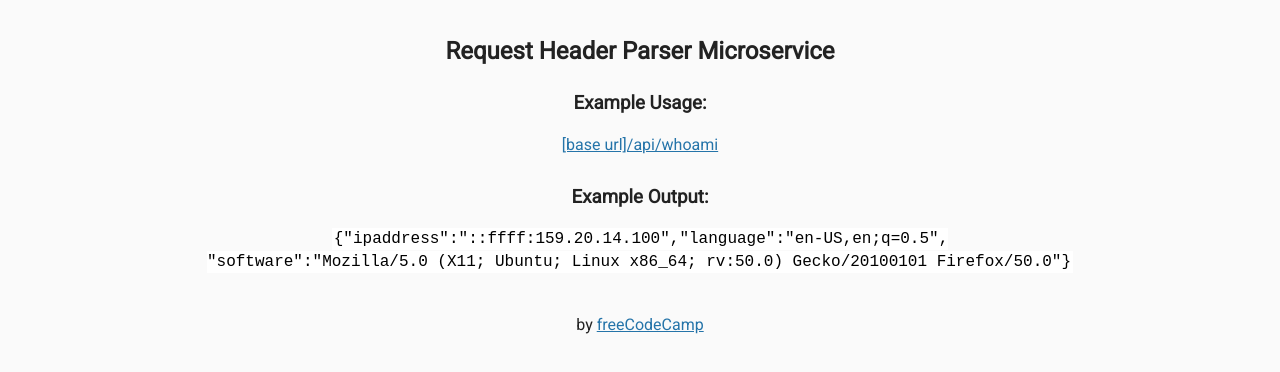
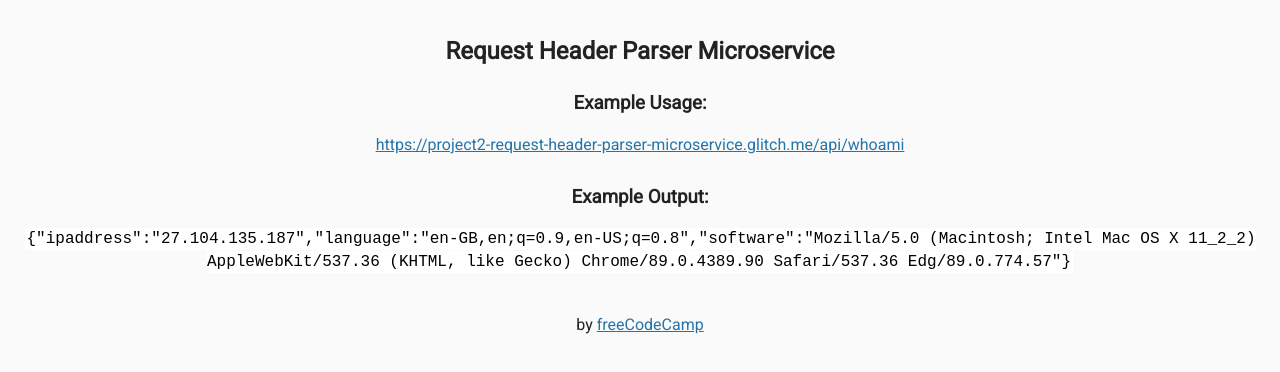
Before and after one commit to jiunndar/Microservices-Projects-Request-Header-Parser-Microservice, a website: page views/index.html in a window 1280 px wide. Drawn offline with Linux system fonts and the light colour scheme; files that its build step writes are made by us from their sources.

Commit message:
Update index.html
html changes

```diff
--- a/views/index.html
+++ b/views/index.html
@@ -15,12 +15,12 @@
 
         <h3>Example Usage:</h3>
         <p>
-          <a href="api/whoami">[base url]/api/whoami</a>
+          <a href="api/whoami">https://project2-request-header-parser-microservice.glitch.me/api/whoami</a>
         </p>
 
         <h3>Example Output:</h3>
         <p>
-          <code>{"ipaddress":"::ffff:159.20.14.100","language":"en-US,en;q=0.5",<br>"software":"Mozilla/5.0 (X11; Ubuntu; Linux x86_64; rv:50.0) Gecko/20100101 Firefox/50.0"}</code>
+          <code>{"ipaddress":"27.104.135.187","language":"en-GB,en;q=0.9,en-US;q=0.8","software":"Mozilla/5.0 (Macintosh; Intel Mac OS X 11_2_2) AppleWebKit/537.36 (KHTML, like Gecko) Chrome/89.0.4389.90 Safari/537.36 Edg/89.0.774.57"}</code>
         </p>
       </div>
       <div class="footer">
```
